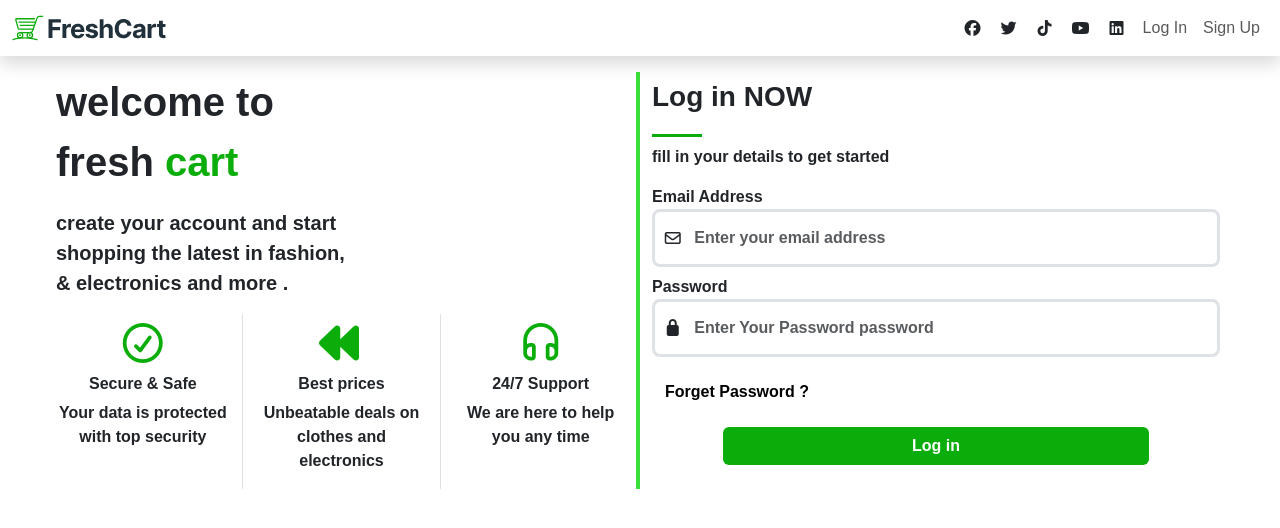
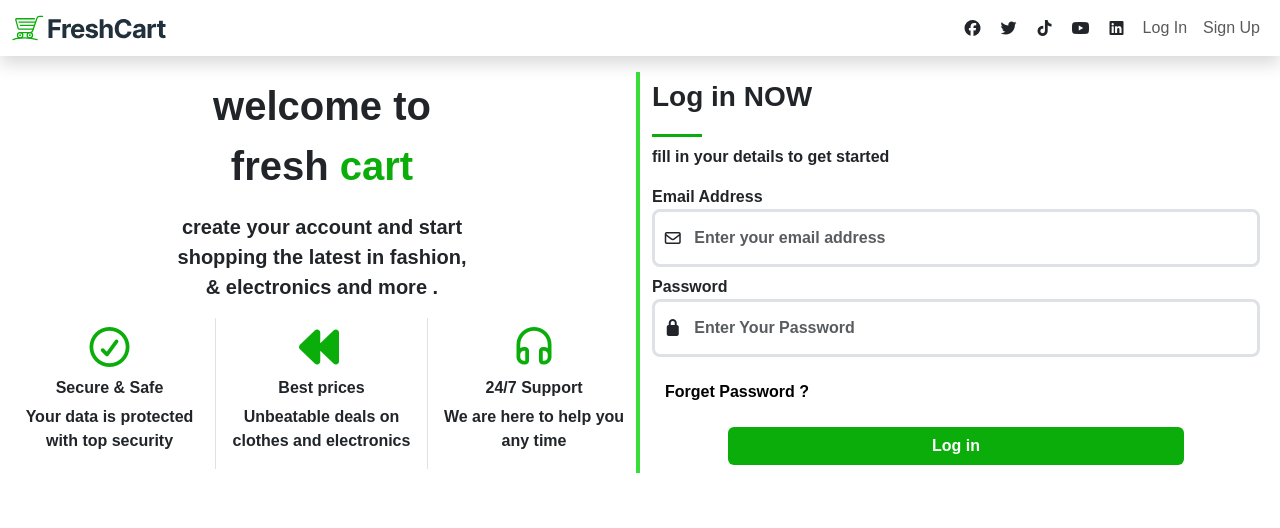
Before and after one commit to mohamedtolba19/fresh-cart, a React (Vite) app: page /login in a window 1280 px wide. Shown: the top 528 px of the page. Built offline with nearby package versions, Linux system fonts and the light colour scheme; no server answers; a web font is replaced by a local one.

Commit message:
third commit

```diff
--- a/src/Components/Cart/Cart.jsx
+++ b/src/Components/Cart/Cart.jsx
@@ -69,7 +69,7 @@ export default function Cart() {
     </div>
     <div className="col-md-11 d-flex justify-content-between">
 <div>
-  <h6>{product.product.title}</h6>
+  <h6>{product.product.title.split(" ").slice(0,2).join(" ")}</h6>
 <h6 className='text-main'>{product.price} EGP</h6>
 <button onClick={()=>removeCart(product.product._id)} className='btn m-0 p-0'> <i className='fas fa-regular fa-trash text-main'></i>Remove</button>
 </div>
--- a/src/Components/Layout/Layout.jsx
+++ b/src/Components/Layout/Layout.jsx
@@ -6,7 +6,7 @@ import { Outlet } from 'react-router-dom'
 export default function Layout({userData , logOut}) {
   return <>
   <Navbar userData = {userData } logOut={logOut}/>
-  <div className="container-fluid ">
+  <div className="container-fluid py-3">
  <Outlet></Outlet>
   </div>
 
--- a/src/Components/Login/Login.jsx
+++ b/src/Components/Login/Login.jsx
@@ -49,8 +49,8 @@ setIsLoading(false)
 
   return <>
 
-  <div className="row px-5 py-3 ">
-    <div className="col-lg-6 col-12 o order-lg-0 order-1 register-info d-flex  flex-column justify-content-center px-2 ">
+  <div className="row px-2 ">
+    <div className="col-lg-6 text-center  col-12 o order-lg-0 order-1 register-info d-flex  flex-column justify-content-center px-2 ">
 <div>
   <p className='fw-bolder fs-1'>welcome to <br/>fresh <span className='text-main'>cart</span></p>
 <p className='fw-bold lead'>create your account and start  <br/>shopping the latest in fashion,  <br/> & electronics and more .</p>
@@ -104,7 +104,7 @@ setIsLoading(false)
         <label htmlFor="name" className='fw-bolder'>Password</label>
             <div className=" d-flex justify-content-between align-items-center border border-3 rounded-3 p-2">
               <i class="fa-solid fa-lock"></i>
-      <input placeholder='Enter Your Password password' onChange={formik.handleChange} onBlur={formik.handleBlur} value={formik.values.password} type="password" name = "password" id='password' className='form-control fw-bold' />
+      <input placeholder='Enter Your Password ' onChange={formik.handleChange} onBlur={formik.handleBlur} value={formik.values.password} type="password" name = "password" id='password' className='form-control fw-bold' />
       </div>
        {formik.errors.password && formik.touched.password?<div className='alert'>{formik.errors.password}</div>:""}
   </div>
--- a/src/Components/Wishlist/Wishlist.jsx
+++ b/src/Components/Wishlist/Wishlist.jsx
@@ -56,15 +56,16 @@ export default function Wishlist() {
 <div className="col-md-1">
   <img src={product.imageCover} className='w-100' alt="" />
 </div>
-<div className="col-md-11 d-flex justify-content-between">
-  <div>
-    <h3>{product.title}</h3>
+<div className="col-md-11 row gy-2 justify-content-between">
+  <div className='col-md-9'>
+    <h3>{product.title.split(" ").slice(0,2).join(" ")}</h3>
     <h4>{product.brand.name}</h4>
     <span>Price {product.price} EGP</span>
+
   </div>
-  <div>
-      <button onClick={()=>addProduct(product._id)} className='btn bg-main text-white w-100'>Add Product</button>
-      <button onClick={()=>removeWishlist(product._id)} className='btn bg-danger my-2 text-white w-100'>Remove </button>
+  <div className='text-center col-md-3'>
+      <button onClick={()=>addProduct(product._id)} className='btn  bg-main text-white w-100'>Add Product</button>
+        <button onClick={()=>removeWishlist(product._id)} className=' btn w-25 btn-outline-danger  my-2  w-100'>Remove </button>
   </div>
 </div>
   </div>):<div className='d-flex justify-content-center align-items-center'>
```
